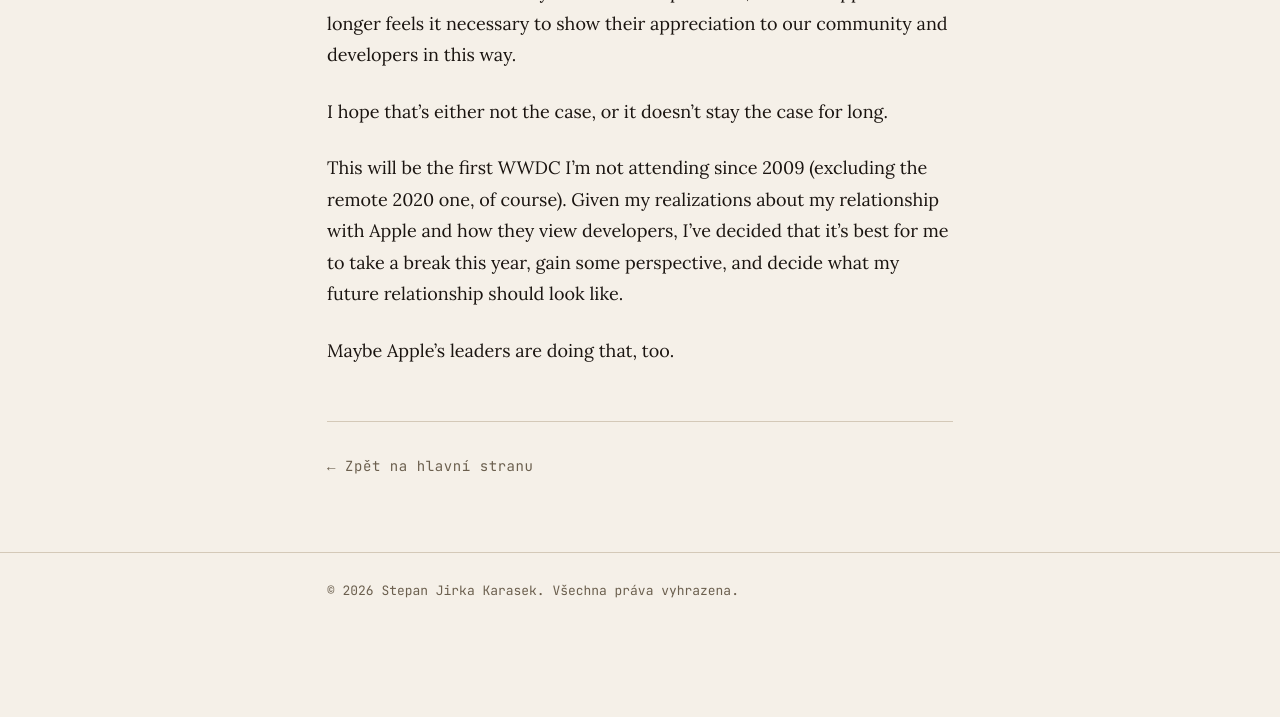
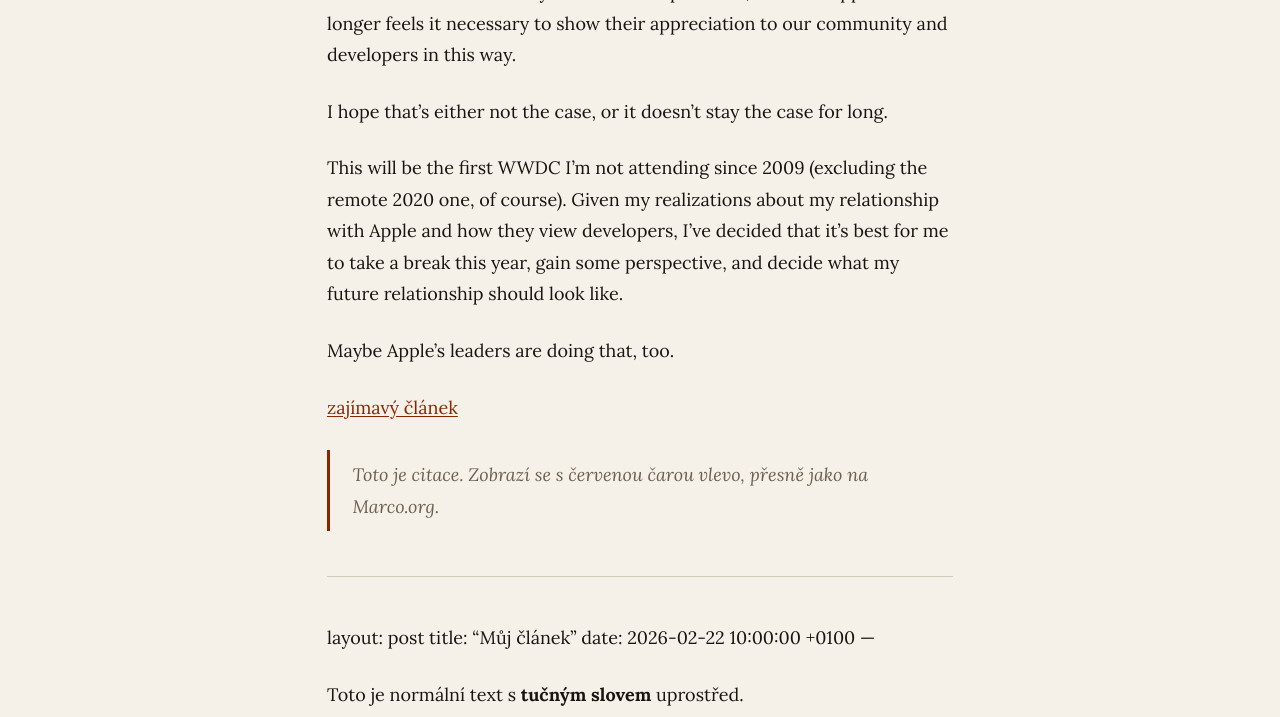
Before and after one commit to StepanJirkaKarasek/StepanJirkaKarasek.github.io, a Jekyll site: the page built from _posts/2026-02-22-nazev-clanku.md, in a window 1280 px wide and 1400 px high, scrolled down 1636 px. Shown: the top 717 px of the window. Built offline with Jekyll 4.4.1, drawn with Linux system fonts in a browser that asks for light colours; before the commit the page ends 2266 px from its top, so only the background shows below that; some of the changed text lies outside the part shown; grey boxes are pictures that could not be loaded.

Commit message:
Update 2026-02-22-nazev-clanku.md

```diff
--- a/_posts/2026-02-22-nazev-clanku.md
+++ b/_posts/2026-02-22-nazev-clanku.md
@@ -16,7 +16,7 @@
 
 It was human.
 
-And humanizing the company and its decisions, especially to developers — remember, developer relations is all under Phil — might be worth the PR risk.
+**And humanizing the company and its decisions, especially to developers — remember, developer relations is all under Phil — might be worth the PR risk.**
 
 This started a ten-year run of interviews by Apple executives on The Talk Show every year at WWDC that proved to be great, surprisingly safe PR for Apple.
 
@@ -35,3 +35,24 @@
 This will be the first WWDC I’m not attending since 2009 (excluding the remote 2020 one, of course). Given my realizations about my relationship with Apple and how they view developers, I’ve decided that it’s best for me to take a break this year, gain some perspective, and decide what my future relationship should look like.
 
 Maybe Apple’s leaders are doing that, too.
+
+[zajímavý článek](https://hypercritical.co/)
+
+> Toto je citace. Zobrazí se s červenou čarou vlevo,
+> přesně jako na Marco.org.
+
+---
+layout: post
+title: "Můj článek"
+date: 2026-02-22 10:00:00 +0100
+---
+
+Toto je normální text s **tučným slovem** uprostřed.
+
+![můj obrázek](/assets/img/foto.jpg)
+
+Klikni na [tento odkaz](https://apple.com) pro více informací.
+
+> Tohle je citace od někoho zajímavého.
+
+Text pokračuje normálně.
```
